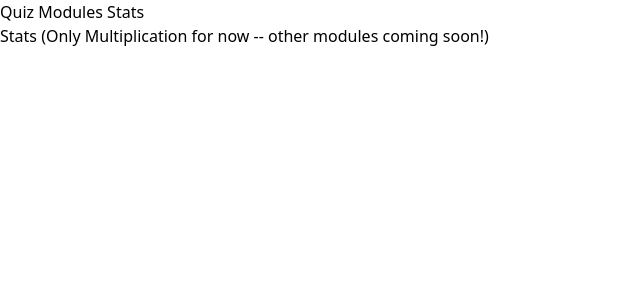
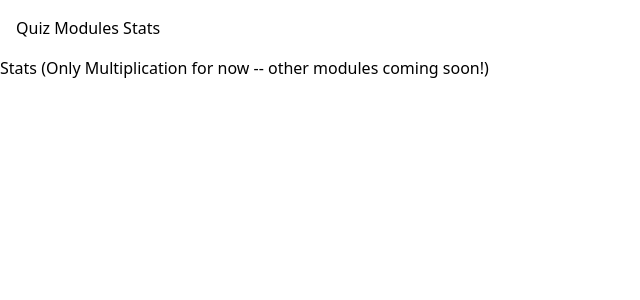
Before and after one commit to andrew-noble/mental-math, a React (Vite) app: page /mental-math/stats in a window 1280 px wide. Shown: the top 300 px of the page, without its empty margins (0-640 px from the left). Built offline with nearby package versions, Linux system fonts and the light colour scheme.

Commit message:
Make the start modal not block the menus

```diff
--- a/src/App.jsx
+++ b/src/App.jsx
@@ -13,15 +13,15 @@ export default function App() {
 
   return (
     <BrowserRouter basename="/mental-math">
-      <div>
       {/* Navigation */}
-        <nav>
+      <nav className="p-4">
         <Link to="/">Quiz </Link>
         <Link to="/menu">Modules </Link>
         <Link to="/stats">Stats </Link>
       </nav>
 
       {/* Route definitions */}
+
       <Routes>
         <Route path="/" element={<Quiz module={module} />} />
         <Route
@@ -30,7 +30,6 @@ export default function App() {
         />
         <Route path="/stats" element={<Stats module={module} />} />
       </Routes>
-      </div>
     </BrowserRouter>
   );
 }
--- a/src/components/Quiz.jsx
+++ b/src/components/Quiz.jsx
@@ -70,7 +70,7 @@ export default function Quiz({ module }) {
   };
 
   return (
-    <div className="flex flex-col items-center justify-center h-screen p-3">
+    <div className="flex flex-col items-center justify-center h-full p-3">
       <StartModal isVisible={!isStarted} onClose={handleStart} />
       <div
         className={`transition-filter duration-300 ${
--- a/src/components/StartModal.jsx
+++ b/src/components/StartModal.jsx
@@ -4,7 +4,7 @@ export default function StartModal({ isVisible, onClose }) {
   if (!isVisible) return null;
 
   return (
-    <div className="fixed inset-0 bg-black bg-opacity-50 flex justify-center items-center z-50">
+    <div className="inset-0 flex justify-center items-center">
       <div className="bg-white p-6 rounded-lg text-center">
         <h2 className="text-2xl font-bold mb-4">Get Ready!</h2>
         <p className="mb-4">
```
Lines whose indentation alone changed are shown as unchanged.
